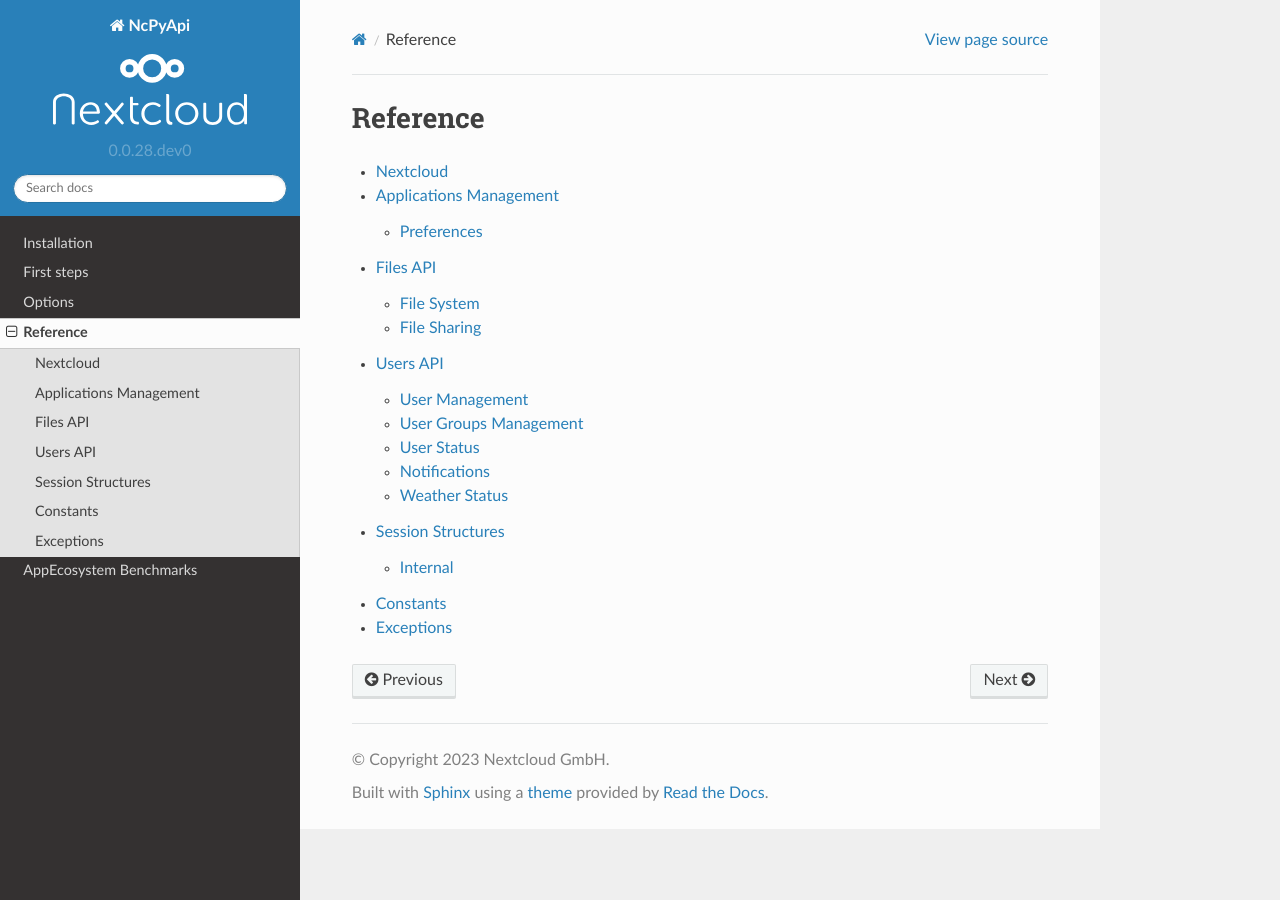
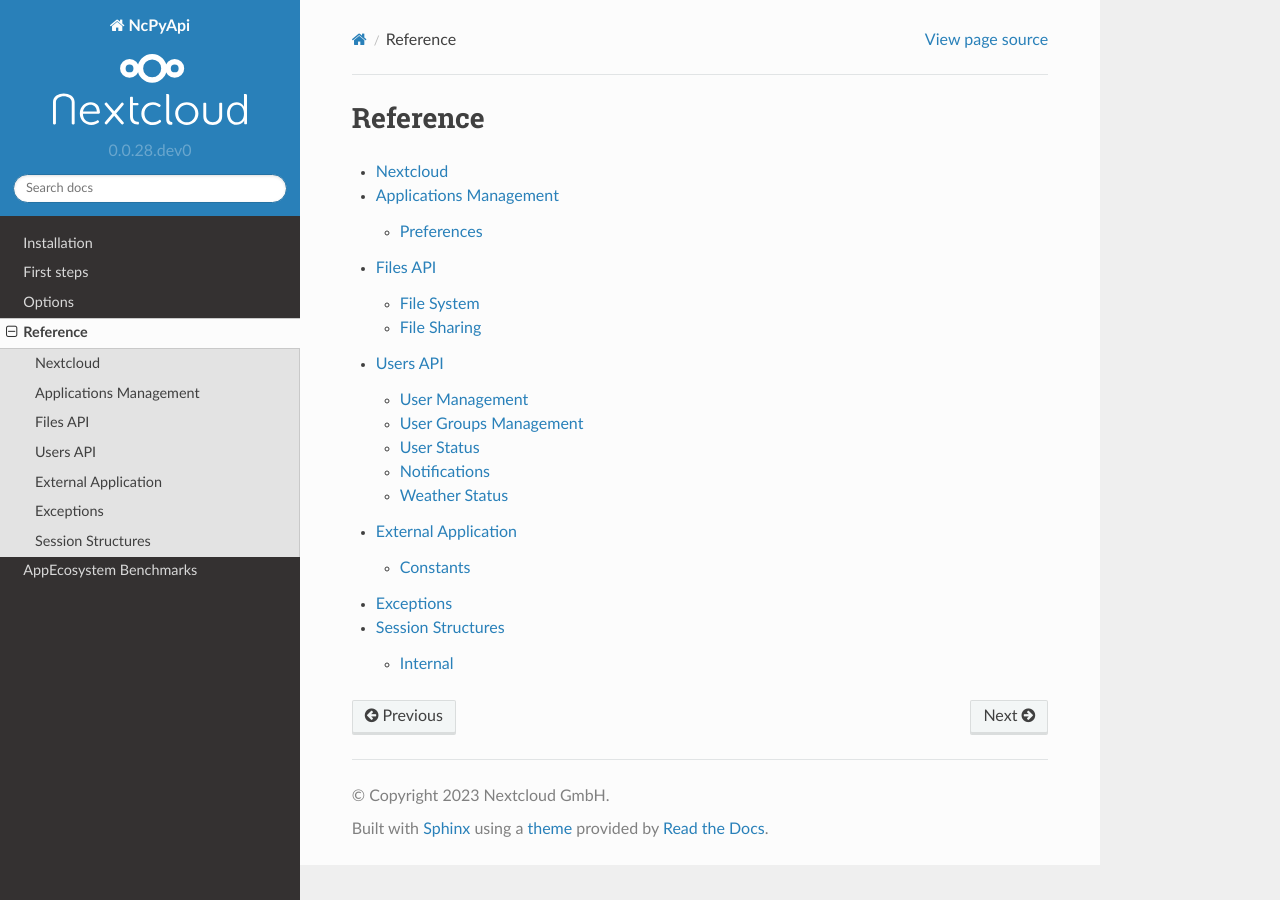
Before and after one commit to cloud-py-api/nc_py_api, a Sphinx documentation site: the page built from docs/reference/index.rst, in a window 1280 px wide. Built offline with Sphinx 7.4.7 and the Read the Docs theme 2.0.0, drawn with Linux system fonts in a browser that asks for light colours.

Commit message:
finished
Signed-off-by: Alexander Piskun <bigcat88@icloud.com>

```diff
--- a/docs/reference/Constants.rst
+++ b/docs/reference/ExApp.rst
@@ -1,7 +1,10 @@
 .. py:currentmodule:: nc_py_api.ex_app
 
+External Application
+====================
+
 Constants
-=========
+---------
 
 .. autoclass:: ApiScope
     :members:
--- a/docs/reference/index.rst
+++ b/docs/reference/index.rst
@@ -8,6 +8,6 @@
    Apps
    Files/index.rst
    Users/index.rst
+   ExApp
+   Exceptions
    Session
-   Constants
-   Exceptions
```
Also changed, not shown: 1 other file.
